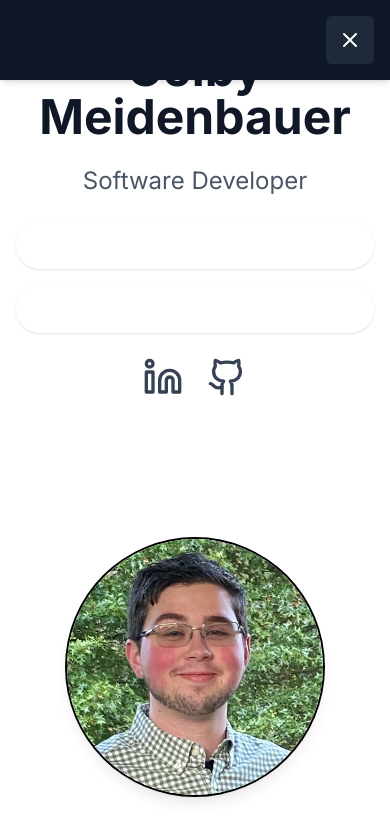
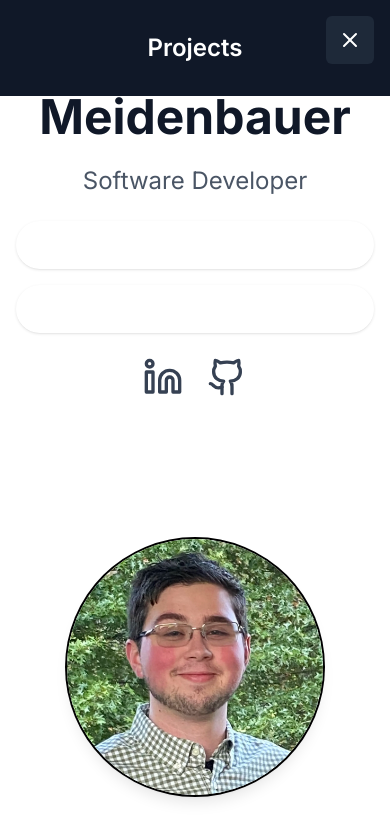
Before and after one commit to UberCoderHyde/PersonalWebsite, a React (Vite) app: page / in a window 390 px wide. Both pictures are taken after a click on the button "Toggle menu". Shown: the top 840 px of the page. Built offline with nearby package versions, Linux system fonts and the light colour scheme.

Commit message:
trying to fix mobile

```diff
--- a/src/components/Header.tsx
+++ b/src/components/Header.tsx
@@ -1,27 +1,9 @@
-// src/components/Header.tsx
-import React, { useState, useEffect, useRef } from "react";
+import React, { useState } from "react";
 import { Menu, X } from "lucide-react";
 import { Link as ScrollLink } from "react-scroll";
 
 export default function Header() {
   const [mobileOpen, setMobileOpen] = useState(false);
-  const headerRef = useRef<HTMLElement>(null);
-  const [headerHeight, setHeaderHeight] = useState(0);
-
-  // Measure header height on mount
-  useEffect(() => {
-    if (headerRef.current) {
-      setHeaderHeight(headerRef.current.offsetHeight);
-    }
-  }, []);
-
-  // Lock body scroll when mobile menu is open
-  useEffect(() => {
-    document.body.style.overflow = mobileOpen ? "hidden" : "auto";
-    return () => {
-      document.body.style.overflow = "auto";
-    };
-  }, [mobileOpen]);
 
   const navItems = [
     { id: "profile", label: "Home" },
@@ -33,33 +15,27 @@
   ] as const;
 
   return (
-    <header
-      ref={headerRef}
-      className="fixed top-0 inset-x-0 z-50 bg-white/95 dark:bg-gray-900/95 backdrop-blur-lg shadow-md transition-colors"
-    >
+    <header className="fixed top-0 inset-x-0 z-50 bg-white/95 dark:bg-gray-900/95 backdrop-blur-lg shadow-md transition-colors">
       <div className="max-w-screen-xl mx-auto px-6 py-4 flex items-center justify-between">
-        {/* Logo / Brand */}
         <ScrollLink
           to="profile"
           smooth
           duration={500}
-          offset={-headerHeight}
           className="text-xl font-semibold text-gray-900 dark:text-gray-100 cursor-pointer"
         >
           UberCoder
         </ScrollLink>
 
-        {/* Desktop Navigation */}
+        {/* Desktop Nav */}
         <nav className="hidden md:flex flex-1 justify-center space-x-10">
           {navItems.map(({ id, label }) => (
             <ScrollLink
               key={id}
               to={id}
               smooth
+              duration={500}
               spy
               activeClass="text-mint"
-              duration={500}
-              offset={-headerHeight}
               className="relative text-lg font-medium text-gray-700 dark:text-gray-300 hover:text-mint cursor-pointer transition"
             >
               {label}
@@ -67,7 +43,7 @@
           ))}
         </nav>
 
-        {/* Mobile Hamburger */}
+        {/* Hamburger Icon */}
         <button
           onClick={() => setMobileOpen(!mobileOpen)}
           aria-label="Toggle menu"
@@ -81,19 +57,15 @@
         </button>
       </div>
 
-      {/* Mobile Menu Overlay */}
+      {/* Mobile Menu */}
       {mobileOpen && (
-        <div
-          className="fixed inset-0 z-[100] bg-gray-900 bg-opacity-95 text-white px-4 pt-[var(--header-height)] flex flex-col items-center space-y-8 overflow-y-auto"
-          style={{ paddingTop: `${headerHeight}px` }}
-        >
+        <div className="fixed inset-0 z-[100] flex flex-col items-center justify-center bg-gray-900 bg-opacity-95 text-white space-y-8 px-4 overflow-y-auto pt-24">
           {navItems.map(({ id, label }) => (
             <ScrollLink
               key={id}
               to={id}
               smooth
               duration={500}
-              offset={-headerHeight}
               onClick={() => setMobileOpen(false)}
               className="text-2xl font-semibold hover:text-mint transition cursor-pointer"
             >
--- a/src/components/Profile.tsx
+++ b/src/components/Profile.tsx
@@ -1,4 +1,3 @@
-// src/components/Profile.tsx
 import React from "react";
 import profilePic from "../assets/images/ProfilePic.webp";
 import { Link as ScrollLink } from "react-scroll";
@@ -9,7 +8,7 @@
   return (
     <section
       id="profile"
-      className="h-screen bg-white dark:bg-gray-700 transition-colors"
+      className="scroll-mt-[72px] h-screen bg-white dark:bg-gray-700 transition-colors"
     >
       <div className="max-w-7xl mx-auto h-full px-4 sm:px-6 lg:px-8 grid grid-cols-1 md:grid-cols-2 items-center gap-12">
         {/* Text Block */}
@@ -65,7 +64,7 @@
           </div>
         </div>
 
-        {/* Profile Image with Soft Mint Border */}
+        {/* Profile Image */}
         <div
           className="flex justify-center md:justify-end"
           data-aos="fade-down"
--- a/src/index.css
+++ b/src/index.css
@@ -5,29 +5,29 @@
 @tailwind components;
 @tailwind utilities;
 
-/* Define theme CSS vars */
+/* Define theme CSS variables before Tailwind processes utilities */
 @theme {
   --color-mint-500: oklch(0.72 0.11 178);
   --color-olive-500: #6b8e23;
   --color-slate-500: #64748b;
-  --header-height: 72px;
 }
 
+/* Fallback definitions for environments without @theme support */
 :root {
   --color-mint-500: oklch(0.72 0.11 178);
   --color-olive-500: #6b8e23;
   --color-slate-500: #64748b;
-  --header-height: 72px;
 }
 
+/* Base layer overrides */
 @layer base {
   html {
     font-family: "Inter", ui-sans-serif, system-ui;
-    scroll-padding-top: var(--header-height);
+    scroll-behavior: smooth;
+    scroll-padding-top: 72px;
   }
 
   section {
-    /* ensures anchor scroll won't hide headings */
-    scroll-margin-top: var(--header-height);
+    scroll-margin-top: 72px;
   }
 }
```
